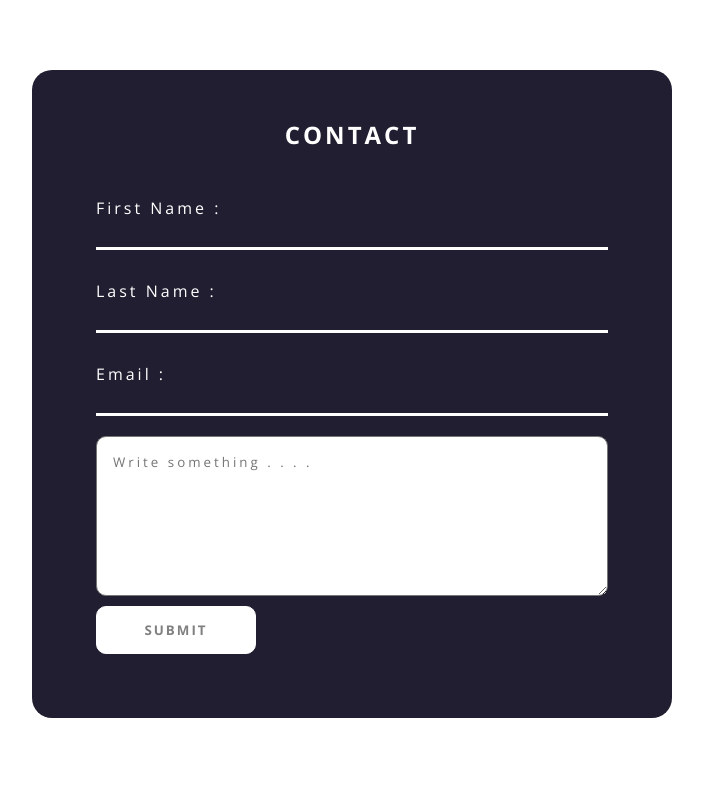
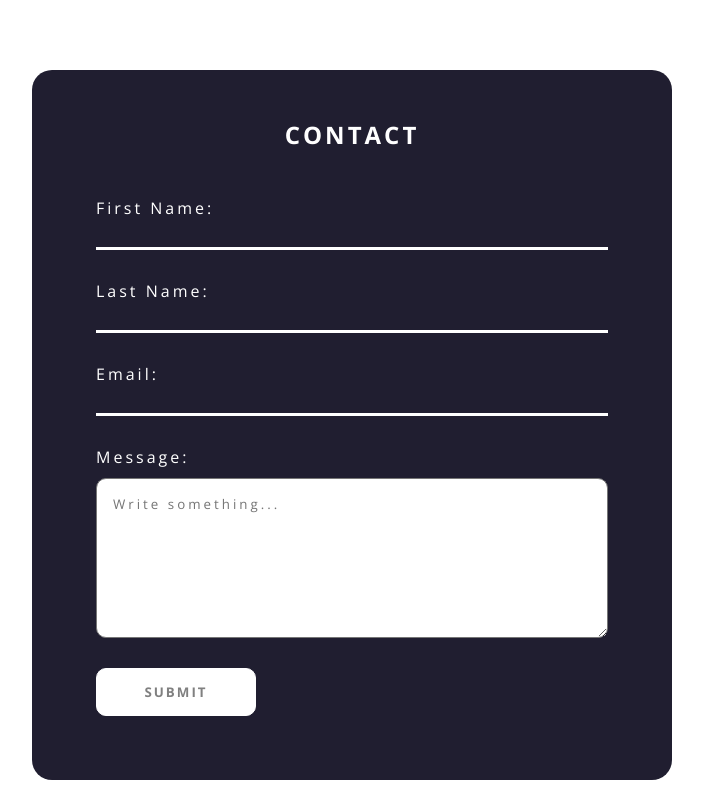
Before and after one commit to kumbangheracles/portfolio-web, a React (Vite) app: page / in a window 1280 px wide. Shown: the part 2480-3280 px from the top of the page, without its empty margins (288-991 px from the left). Built offline with nearby package versions, Linux system fonts and the light colour scheme.

Commit message:
contact section on developing

```diff
--- a/src/Components/Contact.jsx
+++ b/src/Components/Contact.jsx
@@ -8,45 +8,69 @@ export default function Contact() {
     message: "",
   });
   const [status, setStatus] = useState("");
+  const [loading, setLoading] = useState(false);
 
   const handleChange = (e) => {
     const { name, value } = e.target;
     setFormData({ ...formData, [name]: value });
   };
 
+  const validateForm = () => {
+    if (!formData.firstName.trim()) return "First name is required.";
+    if (!formData.lastName.trim()) return "Last name is required.";
+    if (!formData.email.trim()) return "Email is required.";
+    if (!formData.message.trim()) return "Message is required.";
+    if (!/\S+@\S+\.\S+/.test(formData.email)) return "Invalid email address.";
+    return null;
+  };
+
   const handleSubmit = async (e) => {
     e.preventDefault();
+    setStatus("");
+    setLoading(true);
+
+    const validationError = validateForm();
+    if (validationError) {
+      setStatus(validationError);
+      setLoading(false);
+      return;
+    }
+
     try {
       const response = await fetch(
-        "https://script.google.com/macros/s/AKfycbx7DxKjSdVp3QpNq-oASF-vi7bLIMw2aFbXzm7dhQsqW-K3LRslbFjVlwz21ZC-k4Pp5w/exec",
+        "https://script.google.com/macros/s/AKfycbycK1K5NOvu0WJUJ_O9qb6lCEW4RQBZXqu9Q5VWnAgiR99Eo-tThNcOqVz9Uz7QIYSW7w/exec",
         {
           method: "POST",
           headers: {
             "Content-Type": "application/json",
           },
           body: JSON.stringify(formData),
+          // mode: "no-cors",
         }
       );
       const result = await response.json();
 
       if (result.status === "success") {
-        setStatus("Message sent successfully");
+        setStatus("Message sent successfully.");
         setFormData({ firstName: "", lastName: "", email: "", message: "" });
       } else {
-        setStatus("Failed to send message");
+        setStatus("Failed to send message. Please try again.");
       }
     } catch (error) {
       console.error("Error: ", error);
-      setStatus("Error submitting data. Please try again later. ");
+      setStatus("Error submitting data. Please try again later.");
+    } finally {
+      setLoading(false);
     }
   };
+
   return (
     <section className="contact" id="Contact">
       <div className="contact-wrapper">
         <h4>Contact</h4>
-        <form action="" className="form-contact" onSubmit={handleSubmit}>
+        <form className="form-contact" onSubmit={handleSubmit}>
           <div className="form-wrapper">
-            <label htmlFor="first-name">First Name :</label>
+            <label htmlFor="first-name">First Name:</label>
             <input
               type="text"
               id="first-name"
@@ -57,36 +81,42 @@ export default function Contact() {
             />
           </div>
           <div className="form-wrapper">
-            <label htmlFor="last-name">Last Name :</label>
+            <label htmlFor="last-name">Last Name:</label>
             <input
               type="text"
               id="last-name"
               name="lastName"
+              value={formData.lastName}
               onChange={handleChange}
-              value={formData.lastName}
               required
             />
           </div>
           <div className="form-wrapper">
-            <label htmlFor="email">Email :</label>
+            <label htmlFor="email">Email:</label>
             <input
               type="email"
               id="email"
               name="email"
+              value={formData.email}
               onChange={handleChange}
-              value={formData.email}
               required
             />
           </div>
           <div className="form-wrapper">
+            <label htmlFor="message">Message:</label>
             <textarea
+              id="message"
               name="message"
-              id="text-message-contact"
-              placeholder="Write something . . . ."
+              placeholder="Write something..."
+              value={formData.message}
               onChange={handleChange}
-              value={formData.message}
-            ></textarea>
-            <button type="submit">Submit</button>
+              required
+            />
+          </div>
+          <div className="form-wrapper">
+            <button type="submit" disabled={loading}>
+              {loading ? "Sending..." : "Submit"}
+            </button>
           </div>
         </form>
         {status && <p>{status}</p>}
--- a/src/index.css
+++ b/src/index.css
@@ -442,4 +442,5 @@ section {
 }
 .contact-wrapper p {
   color: white;
+  letter-spacing: 3px;
 }
```
